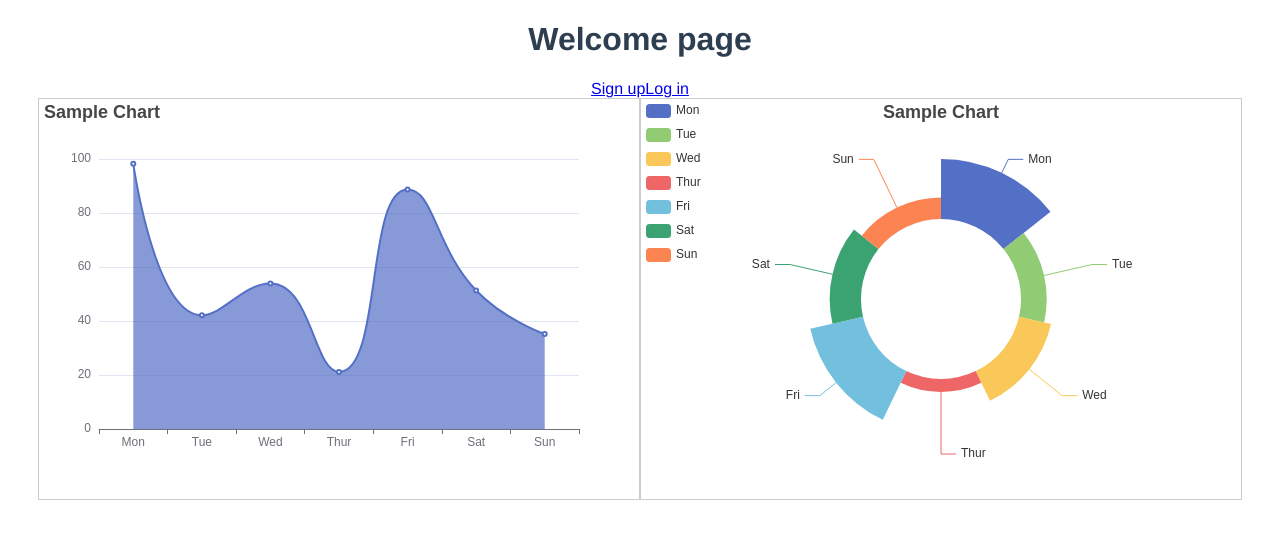
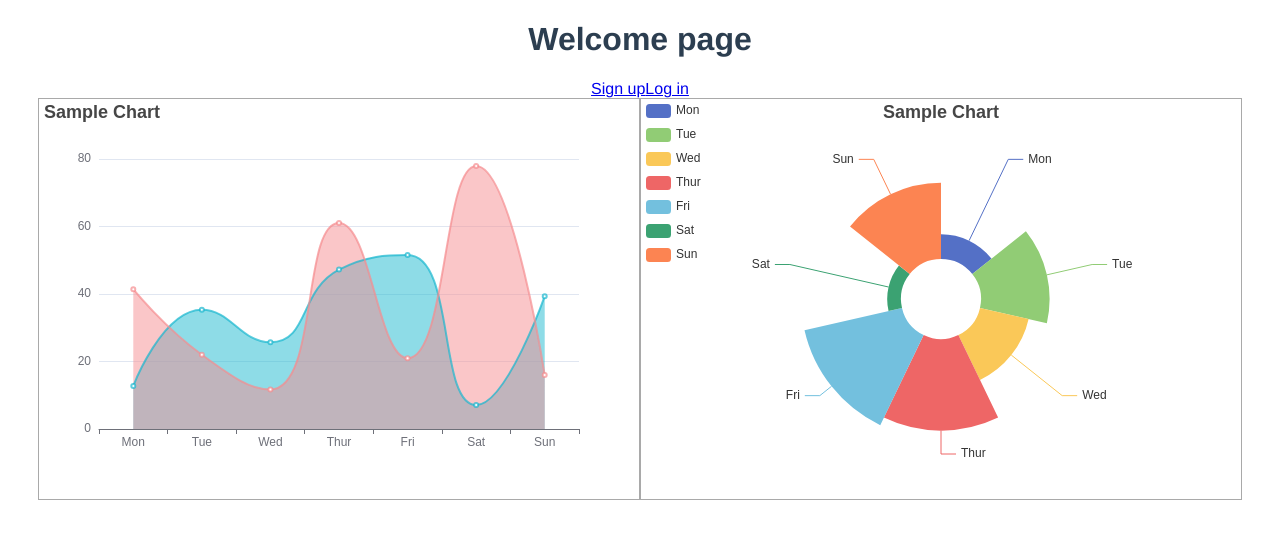
Before and after one commit to fffanfannn/p2-funds-management-frontend-5, a Vue app: page / in a window 1280 px wide. Shown: the top 538 px of the page. Built offline with nearby package versions, Linux system fonts and the light colour scheme.

Commit message:
charts for VIP

```diff
--- a/src/views/ChartComp.vue
+++ b/src/views/ChartComp.vue
@@ -2,9 +2,8 @@
   <div v-if="online.loginUserEach[0].isVip">
     <h4>chart component</h4>
     <p>{{ dataNote }}</p>
-    <p>{{ online.users }}</p>
-    <echarts class="echart" :option="option3" />
-    <echarts class="echart" :option="option4" />
+    <echarts class="echart" :option="option6" />
+    <echarts class="echart" :option="option7" />
     <echarts class="echart" :option="option5" />
   </div>
   <div v-if="!online.loginUserEach[0].isVip">
@@ -43,47 +42,8 @@ export default {
         }
       });
 
-    const option3 = ref({
-      title: {
-        text: "Income Chart",
-      },
-      xAxis: {
-        data: [],
-      },
-      yAxis: {
-        type: "value",
-      },
-      series: [
-        {
-          type: "line",
-          smooth: true,
-          // areaStyle: {},
-          data: [],
-        },
-      ],
-    });
-
-    const option4 = ref({
-      title: {
-        text: "Expense Chart",
-      },
-      xAxis: {
-        data: [],
-      },
-      yAxis: {
-        type: "value",
-      },
-      series: [
-        {
-          type: "line",
-          smooth: true,
-          // areaStyle: {},
-          data: [],
-        },
-      ],
-    });
-
     const option5 = ref({
+      animationDuration: 3000,
       title: {
         text: "Income/Expense Pie",
       },
@@ -95,9 +55,85 @@ export default {
       series: [
         {
           type: "pie",
-          radius: ["50%", "70%"],
-          // roseType: "area",
+          radius: ["10%", "70%"],
+          roseType: "area",
           data: [],
+          color: ["rgb(25, 183, 207)", "rgb(245, 140, 143)"],
+        },
+      ],
+    });
+
+    const option6 = ref({
+      animationDuration: 2000,
+      title: {
+        text: "Income Chart",
+      },
+
+      yAxis: {
+        data: [],
+      },
+      xAxis: {
+        type: "value",
+      },
+      series: [
+        {
+          name: "By date",
+          type: "bar",
+          itemStyle: {
+            normal: {
+              barBorderColor: "rgb(25, 183, 207)",
+              color: "rgb(25, 183, 207)",
+            },
+          },
+          data: [],
+        },
+      ],
+    });
+
+    const option7 = ref({
+      animationDuration: 2000,
+      title: {
+        text: "Income Expense Line",
+      },
+      legend: {},
+      xAxis: {
+        data: [],
+      },
+      yAxis: {
+        type: "value",
+      },
+      series: [
+        {
+          name: "Income",
+          type: "line",
+          smooth: true,
+          areaStyle: {},
+          data: [],
+          markPoint: {
+            data: [{ type: "max", name: "max" }],
+          },
+          itemStyle: {
+            normal: {
+              barBorderColor: "rgb(25, 183, 207)",
+              color: "rgb(25, 183, 207)",
+            },
+          },
+        },
+        {
+          name: "Expense",
+          type: "line",
+          smooth: true,
+          areaStyle: {},
+          data: [],
+          markPoint: {
+            data: [{ type: "max", name: "max" }],
+          },
+          itemStyle: {
+            normal: {
+              barBorderColor: "rgb(245, 140, 143)",
+              color: "rgb(245, 140, 143)",
+            },
+          },
         },
       ],
     });
@@ -110,10 +146,14 @@ export default {
       });
       let incomeArray = online.users.filter((user) => user.type == "Income");
       let expenseArray = online.users.filter((user) => user.type == "Expense");
-      option3.value.xAxis.data = incomeArray.map((user) => user.date);
-      option3.value.series[0].data = incomeArray.map((user) => user.amount);
-      option4.value.xAxis.data = expenseArray.map((user) => user.date);
-      option4.value.series[0].data = expenseArray.map((user) => user.amount);
+      option6.value.yAxis.data = online.users.map((user) => user.date);
+      option6.value.series[0].data = online.users.map((user) => {
+        if (user.type == "Income") {
+          return user.amount;
+        } else {
+          return -user.amount;
+        }
+      });
       let incomeAmount = incomeArray.reduce(
         (total, user) => total + user.amount,
         0
@@ -126,9 +166,31 @@ export default {
         { value: incomeAmount, name: "Income" },
         { value: expenseAmount, name: "Expense" }, // You can replace this with your desired data
       ];
+      option7.value.xAxis.data = online.users.map((user) => user.date);
+      option7.value.series[0].data = online.users.map((user) => {
+        if (user.type == "Income") {
+          return user.amount;
+        } else {
+          return 0;
+        }
+      });
+      option7.value.series[1].data = online.users.map((user) => {
+        if (user.type == "Expense") {
+          return user.amount;
+        } else {
+          return 0;
+        }
+      });
     });
 
-    return { online, codespaces, dataNote, option3, option4, option5 };
+    return {
+      online,
+      codespaces,
+      dataNote,
+      option5,
+      option6,
+      option7,
+    };
   },
 };
 </script>
@@ -137,7 +199,7 @@ export default {
 .echart {
   width: 600px;
   height: 400px;
-  border: 1px solid #ccc;
+  border: 1px solid darkgrey;
   /* padding: 1rem; */
 }
 </style>
--- a/src/views/WelcomeView.vue
+++ b/src/views/WelcomeView.vue
@@ -33,6 +33,23 @@ export default {
       }));
     }, 3000);
 
+    const data1 = ref([
+      { value: 50, name: "Mon" },
+      { value: 125, name: "Tue" },
+      { value: 245, name: "Wed" },
+      { value: 147, name: "Thur" },
+      { value: 260, name: "Fri" },
+      { value: 105, name: "Sat" },
+      { value: 326, name: "Sun" },
+    ]);
+
+    setInterval(() => {
+      data1.value = data1.value.map((item) => ({
+        ...item,
+        value: Math.random() * 100,
+      }));
+    }, 3000);
+
     const option1 = computed(() => {
       return {
         title: {
@@ -51,6 +68,24 @@ export default {
             smooth: true,
             areaStyle: {},
             data: data.value.map((d) => d.value),
+            itemStyle: {
+              normal: {
+                barBorderColor: "rgb(25, 183, 207, 0.7)",
+                color: "rgb(25, 183, 207, 0.7)",
+              },
+            },
+          },
+          {
+            type: "line",
+            smooth: true,
+            areaStyle: {},
+            data: data1.value.map((d) => d.value),
+            itemStyle: {
+              normal: {
+                barBorderColor: "rgb(245, 140, 143, 0.7)",
+                color: "rgb(245, 140, 143, 0.7)",
+              },
+            },
           },
         ],
       };
@@ -74,7 +109,7 @@ export default {
               value: d.value,
               name: d.name,
             })),
-            radius: ["40%", "70%"],
+            radius: ["20%", "70%"],
             roseType: "area",
           },
         ],
```
